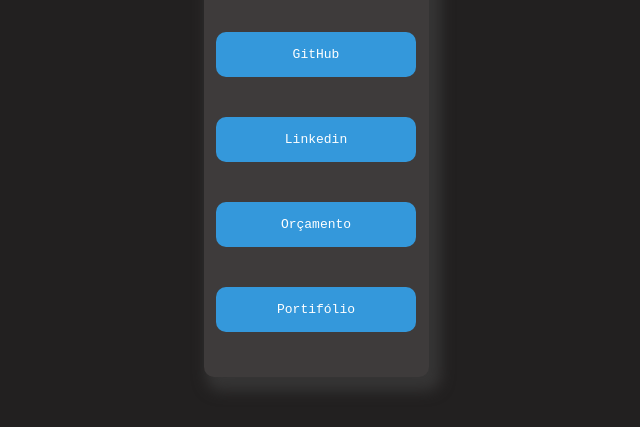
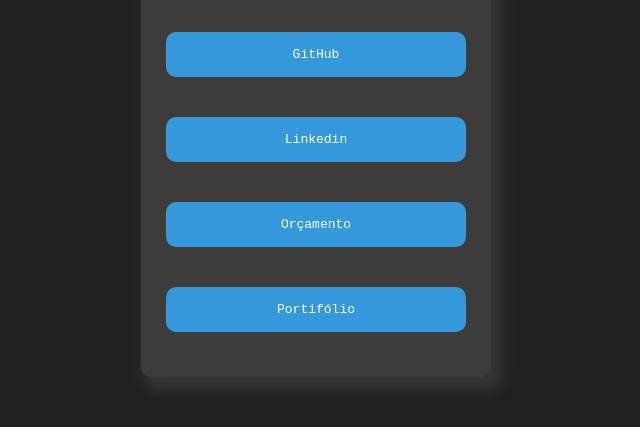
Before and after one commit to jose35info/link-social, a plain HTML site: page index.html in a window 1280 px wide. Shown: the part 309-736 px from the top of the page, without its empty margins (324-964 px from the left). Drawn offline with Linux system fonts and the light colour scheme.

Commit message:
Nova Atualização Layout

```diff
--- a/src/css/index.css
+++ b/src/css/index.css
@@ -27,7 +27,8 @@
 
 .card {
   background-color: var(--segundary-color);
-  width: 90%;
+  width: 100%;
+
 
   margin: auto;
   padding: 20px;
@@ -80,7 +81,7 @@
   font-size: 1rem;
   padding: 15px;
   width: 100%;
-  min-width: 200px;
+  min-width: 300px;
 
   background-color: var(--primary-color);
   border-radius: 10px;
```
